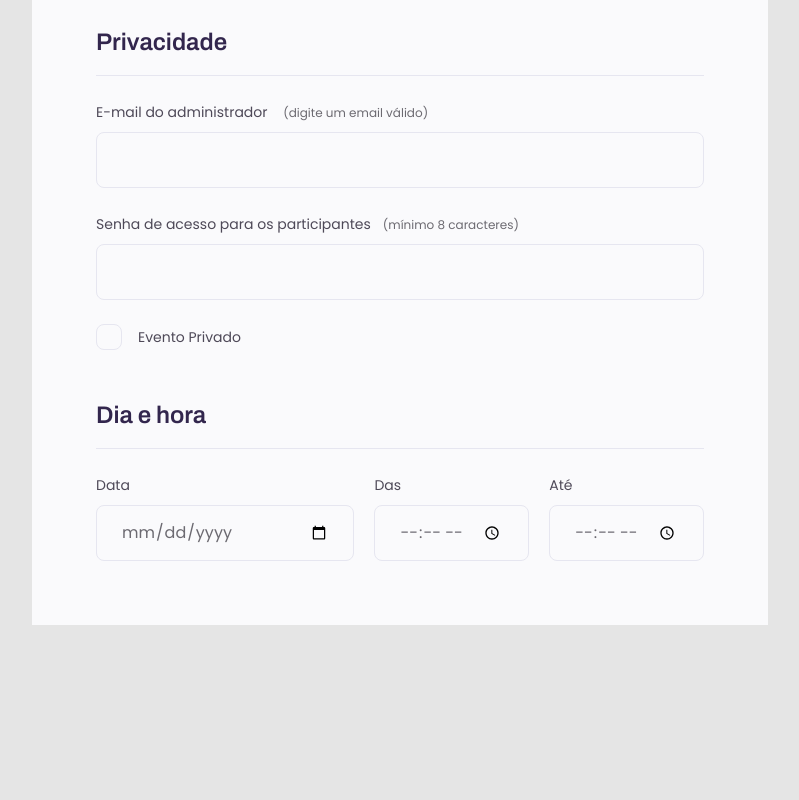
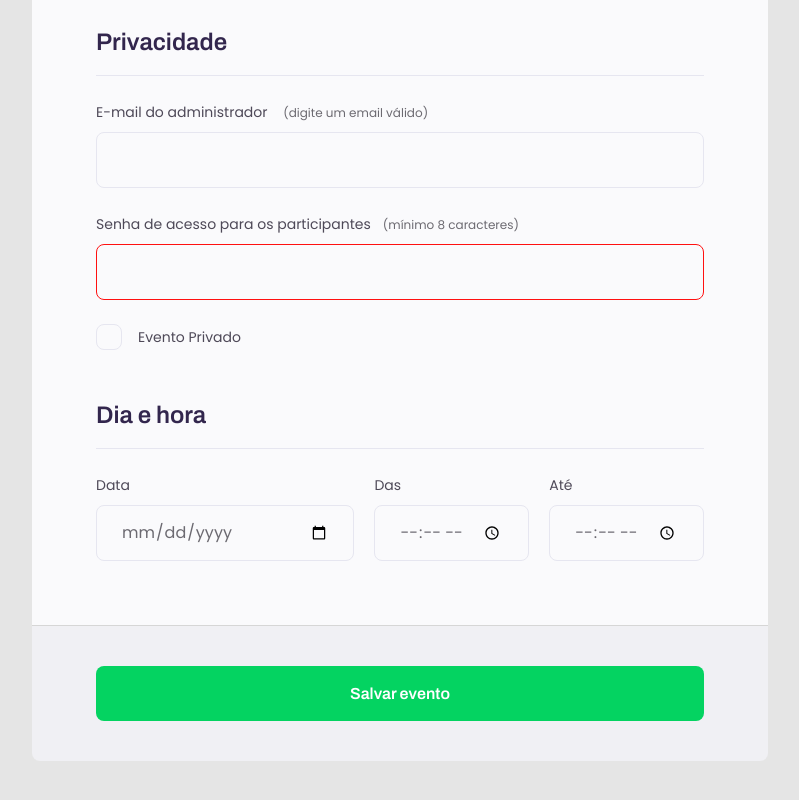
Before and after one commit to Layonzera/Crie-seu-envento, a plain HTML site: page index.html in a window 1280 px wide. Shown: the part 1082-1882 px from the top of the page, without its empty margins (240-1039 px from the left). Before the commit the page ends 1707 px from the top, so only its background shows below. Drawn offline with Linux system fonts and the light colour scheme.

Commit message:
Formulário finalizado

```diff
--- a/index.html
+++ b/index.html
@@ -20,7 +20,7 @@
         <p>O primeiro passo, é preencher esse formulário de inscrição.</p>
       </header>
 
-      <form>
+      <form id="my-form">
         <fieldset>
           <div class="fieldset-wrapper">
             <legend>Informações do Evento</legend>
@@ -28,7 +28,7 @@
               <label for="event-title"
                 >Título do envento <span>(mínimo 8 caracteres)</span></label
               >
-              <input type="text" id="event-tittle" />
+              <input required minlength="8" type="text" id="event-tittle" />
             </div>
 
             <div class="input-wrapper">
@@ -79,7 +79,7 @@
                   >(mínimo 8 caracteres)</span
                 ></label
               >
-              <input type="password" id="event-password" />
+              <input required minlength="8" type="password" id="event-password" />
             </div>
 
             <div class="checkbox-wrapper">
@@ -120,6 +120,10 @@
           </div>
         </fieldset>
       </form>
+
+      <footer>
+        <input form="my-form" class="button" type="submit" value="Salvar evento">
+      </footer>
     </div>
   </body>
 </html>
--- a/style.css
+++ b/style.css
@@ -178,3 +178,35 @@ fieldset legend {
 .checkbox-wrapper input:focus + label::before {
   outline: 2px solid #000;
 }
+
+footer {
+  border-top: 1px solid #d6d6d6;
+  background: #f0f0f4;
+  height: 136px;
+  display: flex;
+  flex-direction: column;
+  padding: 40px 64px;
+  margin-bottom: 100px;
+  border-radius: 0 0 8px 8px;
+}
+
+footer .button {
+  height: 56px;
+  border: 0;
+  background: #04d361;
+  border-radius: 8px;
+  font-weight: 600;
+  font-size: 16px;
+  line-height: 26px;
+  color: #ffffff;
+  font-family: 'Archivo';
+  cursor: pointer;
+}
+
+footer .button:hover {
+  background: #08a04c;
+}
+
+input:invalid {
+  border: 1px solid #ff1010;
+}
```
Also changed, not shown: docs/campos-fomulario.html (added, +25 -0 lines), docs/formularios.html (added, +16 -0 lines).
